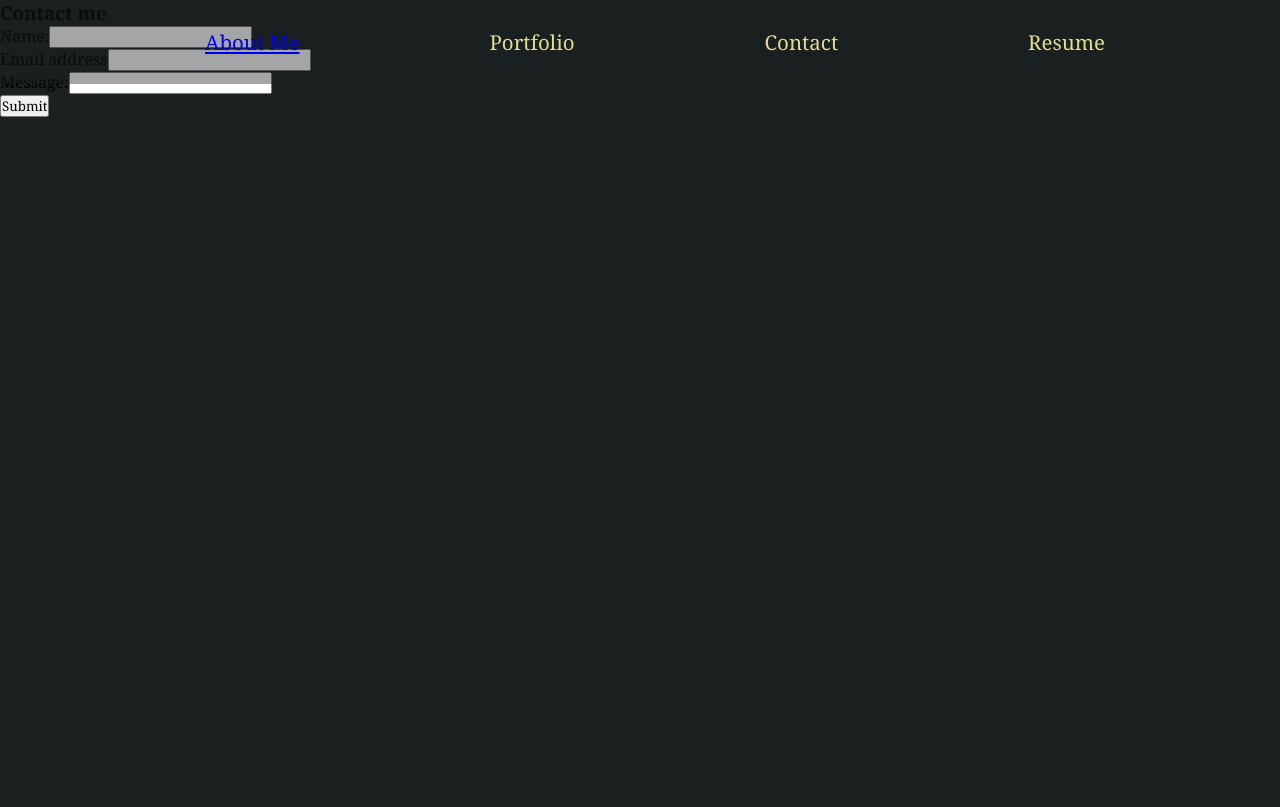
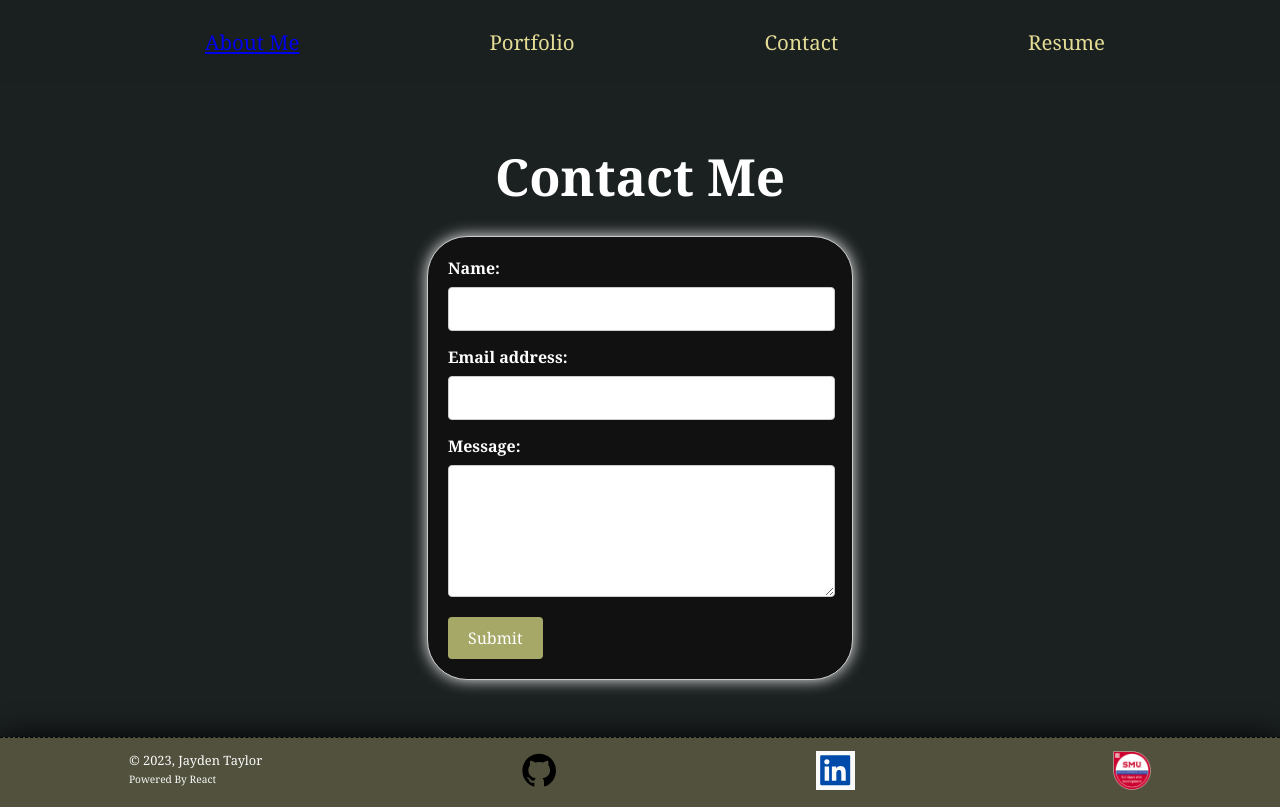
Before and after one commit to Jay1194/react-portfolio, a React (Create React App) app: page / in a window 1280 px wide. Both pictures are taken after a click on the link "Contact". Built offline with nearby package versions, Linux system fonts and the light colour scheme.

Commit message:
made contact me section

```diff
--- a/src/App.js
+++ b/src/App.js
@@ -8,13 +8,13 @@ import Footer from './components/Footer'
 import ContactForm from "./components/Contact"
 
 function App() {
-
   const [contactSelected, setContactSelected] = useState(false);
   return (
     <div>
       <Nav
         contactSelected={contactSelected}
         setContactSelected={setContactSelected}
+
       ></Nav>
 
       <section>
--- a/src/components/Contact/index.js
+++ b/src/components/Contact/index.js
@@ -1,4 +1,6 @@
 import React, { useState } from 'react';
+import Footer from '../Footer'
+
 // validate the email format, let's import the utility function validateEmail from the utils/helpers directory
 import { validateEmail } from '../../utils/helpers';
 
@@ -53,21 +55,24 @@ function handleSubmit(e) {
     e.preventDefault();
     console.log(formState);
 }
+
     return (
-        <section>
-            <h1 data-testid="h1tag">Contact me</h1>
+        <section className="contact-form">
+            <h1 className="form-heading">Contact Me</h1>
             <form  id="contact-form" onSubmit={handleSubmit}>
             <div>
                 <label htmlFor="name">Name:</label>
                 <input type="text" defaultValue={name} onBlur={handleChange} name="name" />
             </div>
             <div>
-                <label htmlFor="email">Email address</label>
+                <label htmlFor="email">Email address:</label>
                 <input type="email" name="email" defaultValue={email} onBlur={handleChange}/>
             </div>
             <div>
                 <label htmlFor="message">Message:</label>
-                <input type="message" defaultValue={message} onBlur={handleChange} rows="5" />
+                <textarea
+                 name="message" defaultValue={message} onBlur={handleChange} rows="5"
+                />
             </div>
             {errorMessage && (
                 <div>
@@ -76,6 +81,7 @@ function handleSubmit(e) {
             )}
             <button data-testid="button" type="submit">Submit</button>
             </form>
+            <Footer />
         </section>
     );
 }
--- a/src/components/Nav/index.js
+++ b/src/components/Nav/index.js
@@ -61,8 +61,8 @@ class Nav extends Component {
         </nav>
         </header>
       );
-    }
   }
+}
 
 
 export default Nav;
--- a/src/index.css
+++ b/src/index.css
@@ -62,6 +62,79 @@ video {
 /* Typing effect styles*/
 .typeEffect {
   font-size: 2.5vw;
+}
+/* Form */
+.form-heading {
+  margin: 11% 0 2% 0; /* Adjust the margin to push down the heading */
+  /* Additional styling for the heading */
+  font-size: 4vw;
+  color: #ffffff;
+}
+.contact-form {
+  display:flex;
+  justify-content: center;
+  align-items: center; /* Vertically center */
+  height: 100%; /* Make the container take up the entire viewport height */
+  flex-direction: column;
+
+}
+
+form {
+  width: 80%; /* Adjust the width as needed */
+  max-width: 30%; /* Maximum width for responsiveness */
+  margin: auto; /* Center the form horizontally */
+  padding: 20px;
+  background-color: var(--darker);
+  border: 1px solid #ccc;
+  border-radius: 40px;
+  box-shadow: 0 0 15px rgba(255, 255, 255, 0.925); /* Box shadow */
+}
+
+/* Form labels */
+label {
+  display: block;
+  font-weight: bold;
+  margin-bottom: 8px;
+  color: #ffffff;
+}
+
+/* Input fields */
+input[type="text"],
+input[type="email"],
+textarea {
+  width: 95%;
+  padding: 10px;
+  margin-bottom: 15px;
+  border: 1px solid #ccc;
+  border-radius: 4px;
+  font-size: 16px;
+}
+
+/* Textarea */
+textarea {
+  resize: vertical; /* Allow vertical resizing of textarea */
+}
+
+/* Submit button */
+button[type="submit"] {
+  background-color: var(--tertiary);
+  color: #fff; /* Text color */
+  padding: 10px 20px;
+  border: none;
+  border-radius: 4px;
+  cursor: pointer;
+  font-size: 16px;
+}
+
+/* Submit button on hover */
+button[type="submit"]:hover {
+  background-color: var(--secondary);
+}
+
+/* Error message */
+.error-text {
+  color: #ff0000; /* Red color for error messages */
+  margin: 5px 0 ;
 }
 
 /* About Me section*/
```
